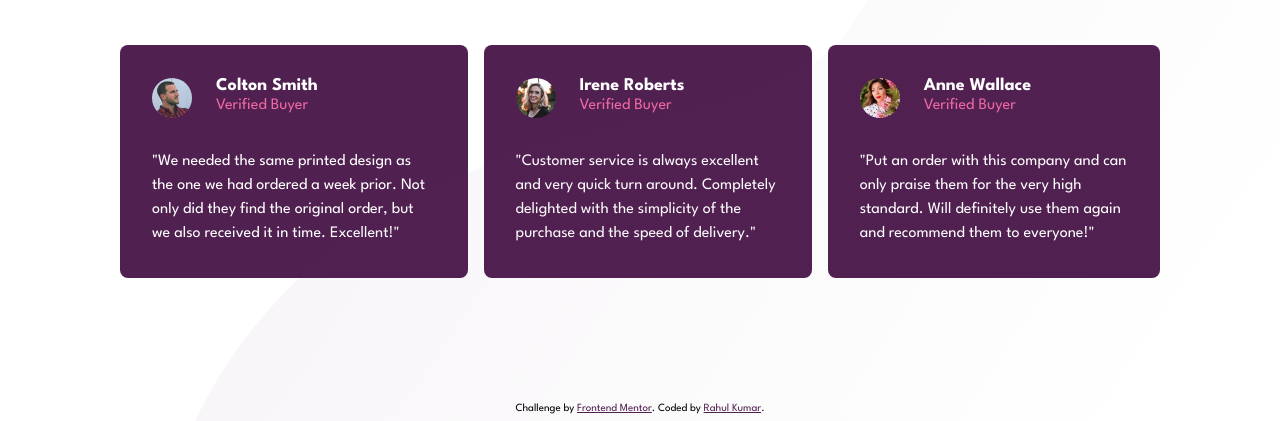
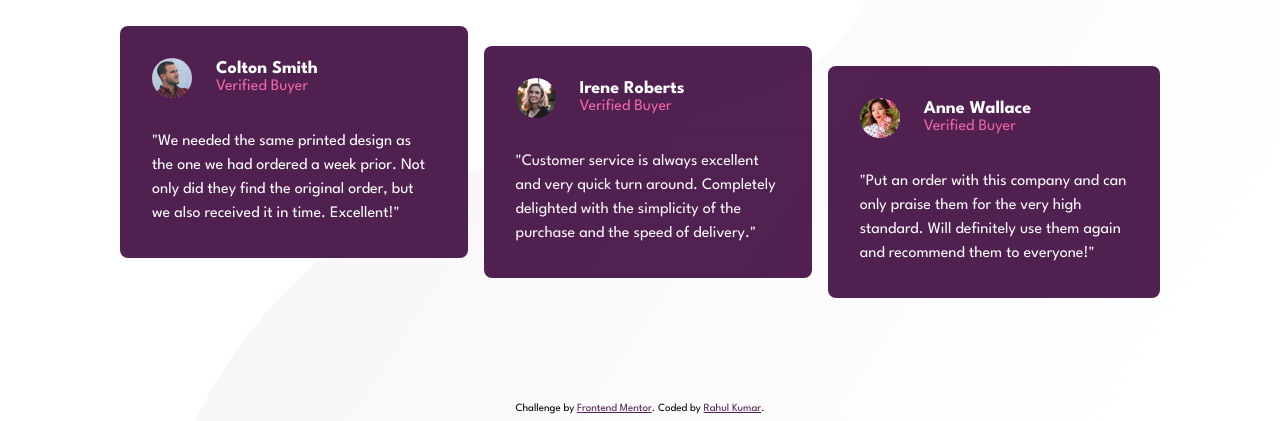
Before and after one commit to TheCoder-Rahul/frontend_mentor_social_link_profile_card, a plain HTML site: page index.html in a window 1280 px wide. Shown: the part 379-800 px from the top of the page. Drawn offline with Linux system fonts and the light colour scheme.

Commit message:
Project Completed

```diff
--- a/styles.css
+++ b/styles.css
@@ -42,6 +42,7 @@ main {
   display: grid;
   margin-block: 6rem;
   text-align: center;
+  align-items: center;
   width: min(65rem, 90%);
 }
 .title {
@@ -92,13 +93,14 @@ main {
   height: 2.5rem;
   border-radius: 50%;
 }
-.testimonials section p {
+.testimonials p {
   line-height: 1.5;
 }
 .testmonial_provider h2 {
   font-size: 1.125rem;
 }
 .testmonial_provider p {
+  line-height: 1.2;
   color: var(--soft-pink);
 }
 .attribution { font-size: 0.6875rem; text-align: center; }
@@ -119,11 +121,22 @@ main {
     text-align: start;
     grid-template-columns: repeat(2, 1fr);
   }
+  .ratings, .testimonials {
+    align-items: center;
+  }
   .ratings article {
+    width: 26.25rem;
     flex-direction: row;
     display: inline-flex;
   }
+  .ratings article:first-child, .testimonials article:first-child {
+    align-self: flex-start;
+  }
+  .ratings article:last-child, .testimonials article:last-child {
+    align-self: flex-end;
+  }
   .testimonials {
+    height: 17rem;
     flex-direction: row;
     grid-column: span 2;
   }
```
Also changed, not shown: project_screenshot.png (added), 1 other file.
